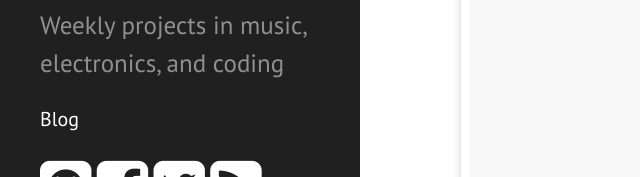
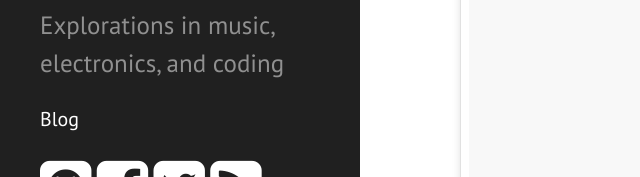
Before and after one commit to pirxthepilot/pirxthepilot.github.io, a plain HTML site: page index.html in a window 1280 px wide. Shown: the part 441-618 px from the top of the page, 0-640 px from the left. Drawn offline with Linux system fonts and the light colour scheme; a script that the page names is missing.

Commit message:
2017-03-27 update

```diff
--- a/index.html
+++ b/index.html
@@ -30,7 +30,7 @@
 
   <link href="https://pirxthepilot.github.io/index.xml" rel="alternate" type="application/rss+xml" title="pirxthepilot &middot; pirxthepilot" />
 
-  <meta name="description" content="Weekly projects in music, electronics, and coding">
+  <meta name="description" content="Explorations in music, electronics, and coding">
   <meta name="keywords" content="modulogeek, music, electronics, coding, diy">
 
 </head>
@@ -40,7 +40,7 @@
     <div class="sidebar-about">
 
       <h1>pirxthepilot</h1>
-      <p class="lead">Weekly projects in music, electronics, and coding</p>
+      <p class="lead">Explorations in music, electronics, and coding</p>
     </div>
 
     <ul class="sidebar-nav">
```
Also changed, not shown: 404.html (+2 -2 lines), page/2/index.html (+2 -2 lines), page/3/index.html (+2 -2 lines), post/index.html (+2 -2 lines).
